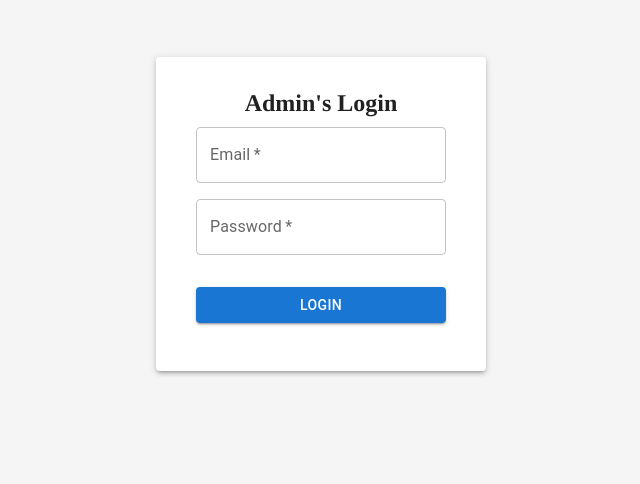
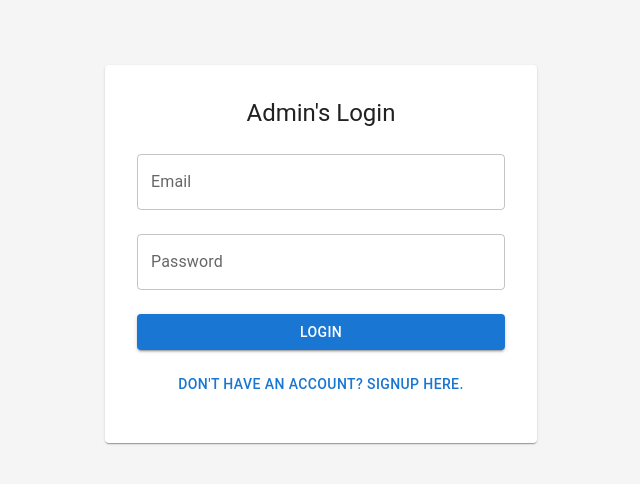
Before and after one commit to KALAIPRIYANpm/Blood-bank, a React (Create React App) app: page /admin in a window 1280 px wide. Shown: the part 146-630 px from the top of the page, without its empty margins (319-959 px from the left). Built offline with nearby package versions, Linux system fonts and the light colour scheme.

Commit message:
feat : authentication

```diff
--- a/src/loginpage.js
+++ b/src/loginpage.js
@@ -1,107 +1,144 @@
 import React, { useState } from "react";
 import { useNavigate } from "react-router-dom";
-import "./loginpage.css";
-import { Box, Card, CardContent, Typography, TextField, Button } from "@mui/material";
-import Validation from "./validation";
-import 'bootstrap/dist/css/bootstrap.min.css';
+import axios from "axios";
+import {
+  Box,
+  Button,
+  Card,
+  CardContent,
+  TextField,
+  Typography,
+  Alert,
+} from "@mui/material";
 
-function Login() {
-  const [formData, setFormData] = useState({
-    id: "",
+// Validation function
+const validateInputs = (values) => {
+  const errors = {};
+  if (!values.email) {
+    errors.email = "Email is required";
+  } else if (!/\S+@\S+\.\S+/.test(values.email)) {
+    errors.email = "Invalid email format";
+  }
+
+  if (!values.password) {
+    errors.password = "Password is required";
+  }
+  return errors;
+};
+
+const LoginPage = () => {
+  const [values, setValues] = useState({
+    email: "",
     password: "",
   });
-  const [error, setError] = useState({});
+
+  const [errors, setErrors] = useState({});
+  const [apiMessage, setApiMessage] = useState("");
   const navigate = useNavigate();
 
-  const handleChange = (e) => {
-    const { name, value } = e.target;
-    setFormData((prev) => ({ ...prev, [name]: value }));
+  // Handle form inputs
+  const handleInputs = (event) => {
+    setValues({ ...values, [event.target.name]: event.target.value });
   };
 
-  const handleLogin = (e) => {
-    e.preventDefault();
-    const validate = Validation(formData);
-    setError(validate);
+  // Handle form submission
+  const handleSubmit = async (event) => {
+    event.preventDefault();
+    const validationErrors = validateInputs(values);
+    setErrors(validationErrors);
 
-    if (Object.keys(validate).length === 0) {
-      if (formData.id === "kalaipriyan7777@gmail.com" && formData.password === "Kalai@2005") {
-        navigate("/adminhome");
+    if (Object.keys(validationErrors).length === 0) {
+      try {
+        // Make the API call to the backend
+        const response = await axios.post("http://localhost:1234/login", values);
+        console.log(response.data);
+
+        // Show success message and navigate to the dashboard
+        setApiMessage("Login successful! Redirecting...");
+        setTimeout(() => navigate("/adminhome"), 2000); // Adjust path as needed
+      } catch (err) {
+        console.error("API Error:", err.message);
+        setApiMessage(
+          err.response?.data?.message || "An error occurred during login."
+        );
+      }
     } else {
-        alert("Invalid credentials");
-      }
+      setApiMessage("");
     }
   };
 
   return (
-    <body style={{ fontFamily: "times" }} className="col-md-12">
-      <div className="col-md-12">
     <Box
-          display="flex"
-          justifyContent="center"
-          alignItems="center"
-          minHeight="90vh"
-          sx={{ backgroundColor: "#f5f5f5" }}
+      sx={{
+        display: "flex",
+        justifyContent: "center",
+        alignItems: "center",
+        height: "100vh",
+        backgroundColor: "#f5f5f5",
+      }}
     >
-          <Card sx={{ width: 330, padding: 3, boxShadow: 3 }}>
+      <Card sx={{ maxWidth: 400, width: "100%", padding: 2 }}>
         <CardContent>
-              <Typography
-                sx={{ marginTop: "-10px" }}
-                variant="h5"
-                style={{ fontFamily: "times" }}
-                component="div"
-                gutterBottom
-                align="center"
-              >
-                <b>Admin's Login</b>
+          <Typography variant="h5" align="center" gutterBottom>
+            Admin's Login
           </Typography>
-              <Box
-                component="form"
-                sx={{
-                  "& .MuiTextField-root": { marginBottom: 2 },
-                }}
-                noValidate
-                autoComplete="off"
-              >
+          <form onSubmit={handleSubmit}>
             <TextField
-                  fullWidth
               label="Email"
               variant="outlined"
-                  type="email"
-                  name="id"
-                  onChange={handleChange}
-                  value={formData.id}
-                  required
+              fullWidth
+              margin="normal"
+              name="email"
+              placeholder="Enter your email"
+              onChange={handleInputs}
+              value={values.email}
+              error={Boolean(errors.email)}
+              helperText={errors.email}
             />
-                {error.id && <span className="text-danger">{error.id}</span>}
-
             <TextField
-                  fullWidth
               label="Password"
               variant="outlined"
+              fullWidth
+              margin="normal"
+              name="password"
               type="password"
-                  name="password"
-                  onChange={handleChange}
-                  value={formData.password}
-                  required
+              placeholder="Enter your password"
+              onChange={handleInputs}
+              value={values.password}
+              error={Boolean(errors.password)}
+              helperText={errors.password}
             />
-                {error.password && <span className="text-danger">{error.password}</span>}
-
             <Button
-                  fullWidth
+              type="submit"
               variant="contained"
               color="primary"
+              fullWidth
               sx={{ marginTop: 2 }}
-                  onClick={handleLogin}
             >
               Login
+            </Button>
+          </form>
+          {apiMessage && (
+            <Alert
+              severity={apiMessage.includes("successful") ? "success" : "error"}
+              sx={{ marginTop: 2 }}
+            >
+              {apiMessage}
+            </Alert>
+          )}
+          <Box textAlign="center" sx={{ marginTop: 2 }}>
+            <Button
+              onClick={() => navigate("/signup")}
+              color="primary"
+              variant="text"
+            >
+              Don't have an account? Signup here.
             </Button>
           </Box>
         </CardContent>
       </Card>
     </Box>
-      </div>
-    </body>
   );
-}
+};
 
-export default Login;
+export default LoginPage;
--- a/src/validation.js
+++ b/src/validation.js
@@ -5,9 +5,9 @@ const Validation = (data) => {
 
     if (!data.id) {
       error.id = "Email should not be empty";
-    } else if (!email_pattern.test(data.id.trim())) {
+    } else if (!email_pattern.test(data.id.trim())){
       error.id = "Invalid email format";
-    }
+}
 
     if (!data.password) {
       error.password = "Password should not be empty";
```
Lines whose indentation alone changed are shown as unchanged.
